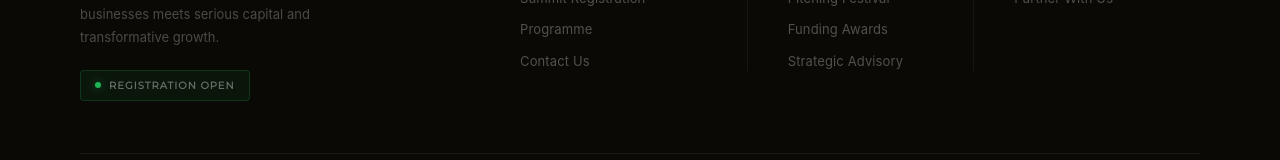
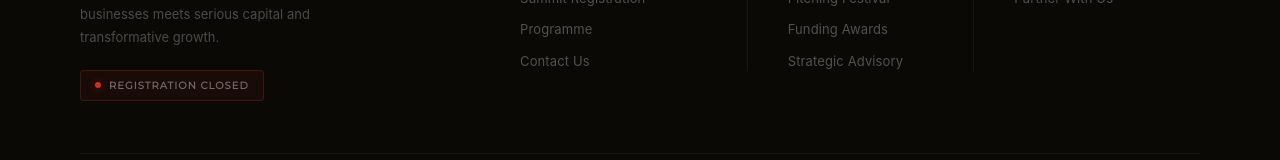
Before and after one commit to brandfocal/empowaentrepreneurs, a React (Vite) app: page /detailed-registration-2026 in a window 1280 px wide. Shown: the part 2654-2814 px from the top of the page. Built offline with nearby package versions, Linux system fonts and the light colour scheme.

Commit message:
chore: close registration badge in footer and upload renamed programme PDF

```diff
--- a/src/components/generated/AgencyLandingPage.tsx
+++ b/src/components/generated/AgencyLandingPage.tsx
@@ -3989,8 +3989,8 @@ const SiteFooter = () => {
             display: 'inline-flex',
             alignItems: 'center',
             gap: '8px',
-            background: 'rgba(34,197,94,0.07)',
-            border: '1px solid rgba(34,197,94,0.18)',
+            background: 'rgba(222,50,45,0.07)',
+            border: '1px solid rgba(222,50,45,0.22)',
             borderRadius: '4px',
             padding: '7px 14px',
             width: 'fit-content'
@@ -4004,8 +4004,8 @@ const SiteFooter = () => {
               width: '6px',
               height: '6px',
               borderRadius: '50%',
-              background: '#22c55e',
-              boxShadow: '0 0 8px rgba(34,197,94,0.5)',
+              background: '#DE322D',
+              boxShadow: '0 0 8px rgba(222,50,45,0.5)',
               flexShrink: 0
             }} />
             <span style={{
@@ -4015,7 +4015,7 @@ const SiteFooter = () => {
               textTransform: 'uppercase',
               color: 'rgba(247,246,243,0.4)',
               fontWeight: 600
-            }}>Registration Open</span>
+            }}>Registration Closed</span>
           </div>
         </div>
         <div style={{
--- a/src/components/generated/ExperienceZones.tsx
+++ b/src/components/generated/ExperienceZones.tsx
@@ -2207,8 +2207,8 @@ const SiteFooter = () => {
             display: 'inline-flex',
             alignItems: 'center',
             gap: '8px',
-            background: 'rgba(34,197,94,0.07)',
-            border: '1px solid rgba(34,197,94,0.18)',
+            background: 'rgba(222,50,45,0.07)',
+            border: '1px solid rgba(222,50,45,0.22)',
             borderRadius: '4px',
             padding: '7px 14px',
             width: 'fit-content'
@@ -2222,8 +2222,8 @@ const SiteFooter = () => {
               width: '6px',
               height: '6px',
               borderRadius: '50%',
-              background: '#22c55e',
-              boxShadow: '0 0 8px rgba(34,197,94,0.5)',
+              background: '#DE322D',
+              boxShadow: '0 0 8px rgba(222,50,45,0.5)',
               flexShrink: 0
             }} />
             <span style={{
@@ -2233,7 +2233,7 @@ const SiteFooter = () => {
               textTransform: 'uppercase',
               color: 'rgba(247,246,243,0.4)',
               fontWeight: 600
-            }}>Registration Open</span>
+            }}>Registration Closed</span>
           </div>
         </div>
         <div style={{
--- a/src/components/generated/ProgrammePage.tsx
+++ b/src/components/generated/ProgrammePage.tsx
@@ -2617,8 +2617,8 @@ const ProgrammeFooter = () => {
             display: 'inline-flex',
             alignItems: 'center',
             gap: '8px',
-            background: 'rgba(34,197,94,0.07)',
-            border: '1px solid rgba(34,197,94,0.18)',
+            background: 'rgba(222,50,45,0.07)',
+            border: '1px solid rgba(222,50,45,0.22)',
             borderRadius: '4px',
             padding: '7px 14px',
             width: 'fit-content'
@@ -2632,8 +2632,8 @@ const ProgrammeFooter = () => {
               width: '6px',
               height: '6px',
               borderRadius: '50%',
-              background: '#22c55e',
-              boxShadow: '0 0 8px rgba(34,197,94,0.5)',
+              background: '#DE322D',
+              boxShadow: '0 0 8px rgba(222,50,45,0.5)',
               flexShrink: 0
             }} />
             <span style={{
@@ -2643,7 +2643,7 @@ const ProgrammeFooter = () => {
               textTransform: 'uppercase',
               color: 'rgba(247,246,243,0.4)',
               fontWeight: 600
-            }}>Registration Open</span>
+            }}>Registration Closed</span>
           </div>
         </div>
         {/* Nav columns */}
--- a/src/components/layout/UniversalLayout.tsx
+++ b/src/components/layout/UniversalLayout.tsx
@@ -894,8 +894,8 @@ const SiteFooter = () => {
             display: 'inline-flex',
             alignItems: 'center',
             gap: '8px',
-            background: 'rgba(34,197,94,0.07)',
-            border: '1px solid rgba(34,197,94,0.18)',
+            background: 'rgba(222,50,45,0.07)',
+            border: '1px solid rgba(222,50,45,0.22)',
             borderRadius: '4px',
             padding: '7px 14px',
             width: 'fit-content'
@@ -909,8 +909,8 @@ const SiteFooter = () => {
               width: '6px',
               height: '6px',
               borderRadius: '50%',
-              background: '#22c55e',
-              boxShadow: '0 0 8px rgba(34,197,94,0.5)',
+              background: '#DE322D',
+              boxShadow: '0 0 8px rgba(222,50,45,0.5)',
               flexShrink: 0
             }} />
             <span style={{
@@ -920,7 +920,7 @@ const SiteFooter = () => {
               textTransform: 'uppercase',
               color: 'rgba(247,246,243,0.4)',
               fontWeight: 600
-            }}>Registration Open</span>
+            }}>Registration Closed</span>
           </div>
         </div>
         <div style={{
```
Also changed, not shown: 1 other file (tests, documents, lock files or other folders).
